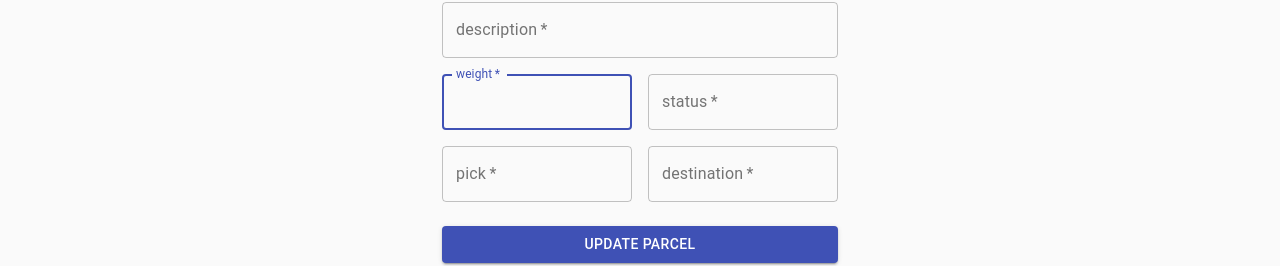
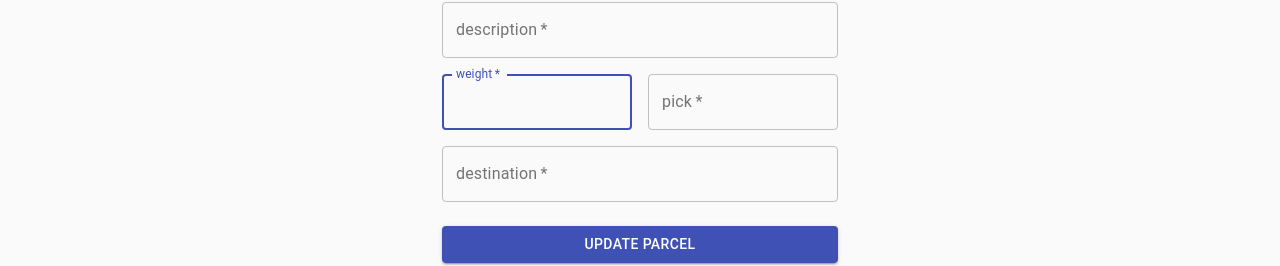
Before and after one commit to isiagi/safe-courier-frontend, a React (Create React App) app: page /parcels/1/edit in a window 1280 px wide. Shown: the part 182-448 px from the top of the page. Built offline with nearby package versions, Linux system fonts and the light colour scheme.

Commit message:
modifies form

```diff
--- a/src/componets/Parcel/EditParcel.js
+++ b/src/componets/Parcel/EditParcel.js
@@ -132,25 +132,13 @@ export default function EditParcel({match}) {
                 required
                 fullWidth
                 onChange={handleChange}
-                id="status"
-                label="status"
-                name="status"
-                type="text"
-              />
-            </Grid>
-            <Grid item xs={12} sm={6}>
-              <TextField
-                variant="outlined"
-                required
-                fullWidth
-                onChange={handleChange}
                 name="pick"
                 label="pick"
                 type="text"
                 id="pick"
               />
             </Grid>
-            <Grid item xs={12} sm={6}>
+            <Grid item xs={12}>
               <TextField
                 variant="outlined"
                 required
```
